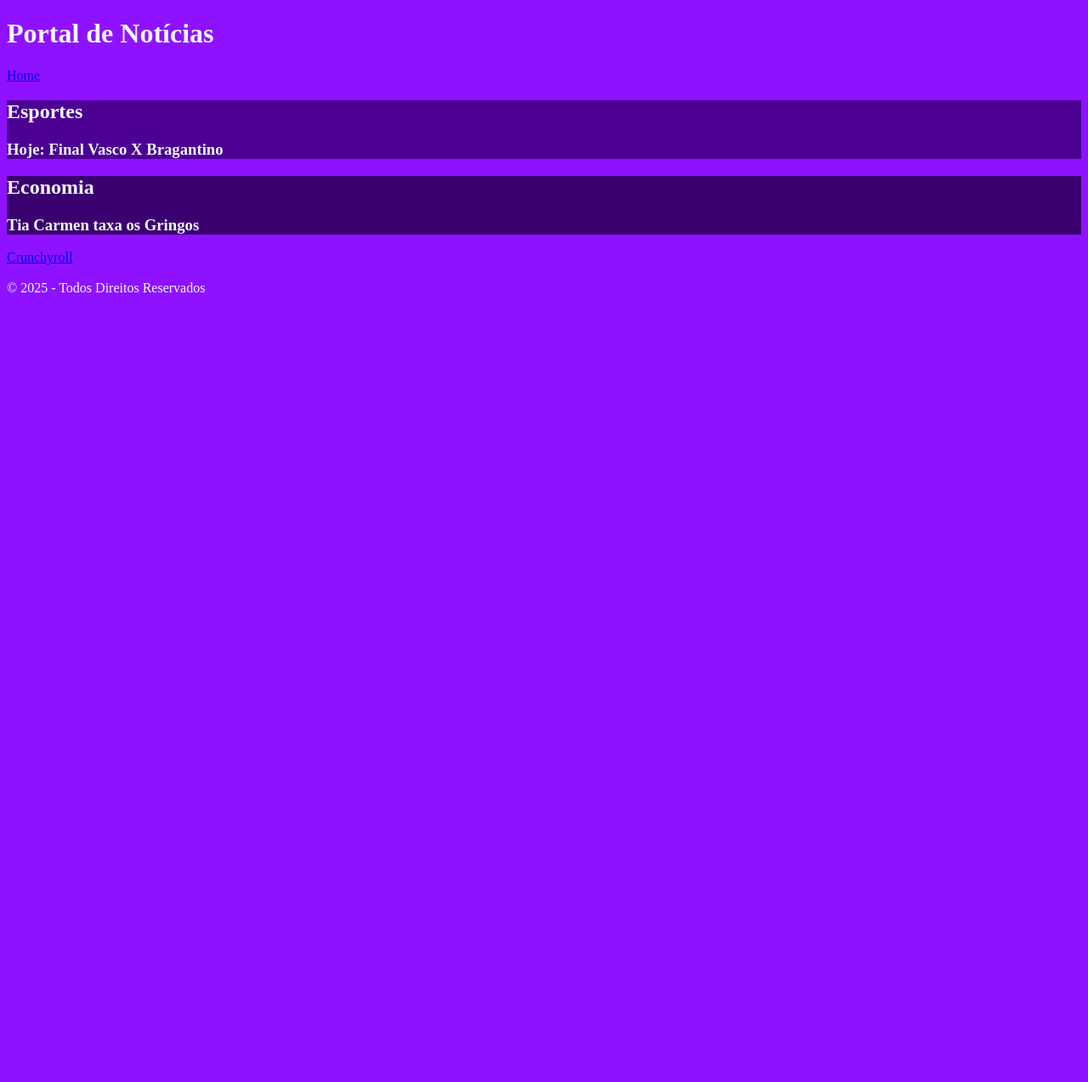
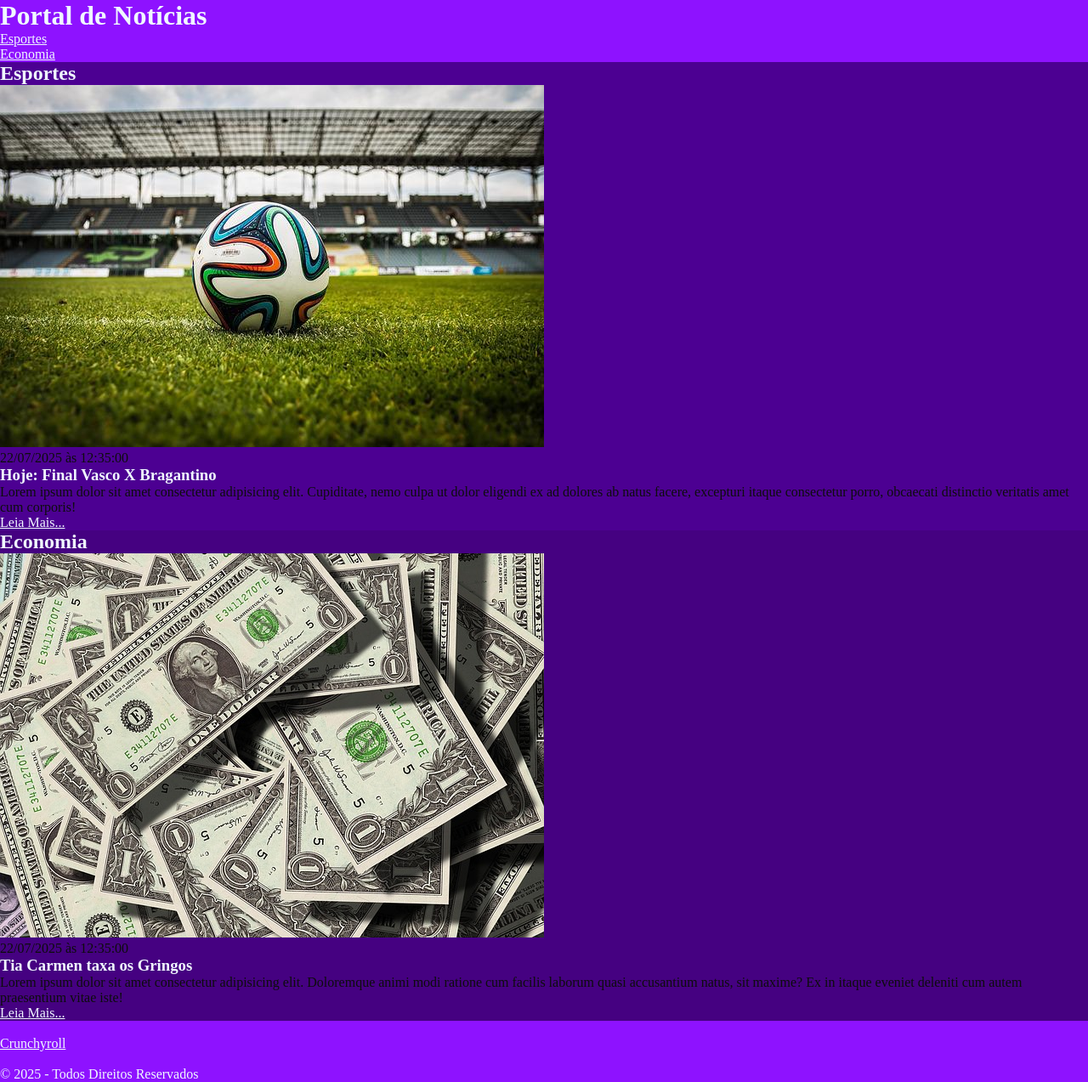
Before and after one commit to FelipeWF1024/102_Frontend, a plain HTML site: page PortalNoticia/index.html in a window 1280 px wide. Shown: the whole page at 85% size. Before the commit the page ends 800 px from the top, so only its background shows below. Drawn offline with Linux system fonts and the light colour scheme.

Commit message:
Atualizacao

```diff
--- a/PortalNoticia/index.html
+++ b/PortalNoticia/index.html
@@ -7,11 +7,19 @@
     <link rel="stylesheet" href="style.css">
 </head>
 <body>
-    <h1>Portal de Notícias</h1>
     <header>
-        <nav>
-            <a href="./index.html">Home</a>
-        </nav>
+        <div class="container"></div>
+        <h1>Portal de Notícias</h1>
+            <nav>
+                <ul>
+                    <li>
+                        <a href="#">Esportes</a>
+                    </li>
+                    <li>
+                        <a href="#">Economia</a>
+                    </li>
+                </ul>
+            </nav>
     </header>
     <main>
         <div>
@@ -19,7 +27,15 @@
                 <section id="sports">
                 <h2>Esportes</h2>
                 <article>
+                    <img src="./Imagens/futebol.jpg" alt="Bola em um gramado"> <br>
+                    <header>
+                        <time class="creation-date">22/07/2025 às 12:35:00</time>
+                    </header>
                     <h3>Hoje: Final Vasco X Bragantino</h3>
+                    <p>
+                        Lorem ipsum dolor sit amet consectetur adipisicing elit. Cupiditate, nemo culpa ut dolor eligendi ex ad dolores ab natus facere, excepturi itaque consectetur porro, obcaecati distinctio veritatis amet cum corporis!
+                    </p>
+                    <a href="#" title="Leia a notícia completa">Leia Mais...</a>
                 </article>
             </section>
 
@@ -27,12 +43,20 @@
                 <section id="economy">
                 <h2>Economia</h2>
                 <article>
+                    <img src="./Imagens/dolares.jpg" alt="Dolares jogados"> <br>
+                    <header>
+                        <time class="creation-date">22/07/2025 às 12:35:00</time>
+                    </header>
                     <h3>Tia Carmen taxa os Gringos</h3>
+                    <p>
+                        Lorem ipsum dolor sit amet consectetur adipisicing elit. Doloremque animi modi ratione cum facilis laborum quasi accusantium natus, sit maxime? Ex in itaque eveniet deleniti cum autem praesentium vitae iste!
+                    </p>
+                    <a href="#" title="Leia a notícia completa">Leia Mais...</a>
                 </article>
             </section>
         </div>
     </main>
-    <footer>
+    <footer> <br>
             <a href="https://crunchyroll.com">Crunchyroll</a> <br> <br>
             <footer id="copy">
             &copy; 2025 - Todos Direitos Reservados
--- a/PortalNoticia/style.css
+++ b/PortalNoticia/style.css
@@ -1,3 +1,10 @@
+*{
+    color:rgb(13, 13, 13);
+    box-sizing: border-box;
+    margin: 0;
+    padding: 0;
+}
+
 h1{
     color:aliceblue
 }
@@ -16,8 +23,22 @@ body{
     background-color: #4C0092
 }
 #economy{
-    background-color: #3B0070;
+    background-color: #450181;
 }
 #copy{
     color:aliceblue
 }
+a{
+    color:aliceblue
+}
+.creation-date{
+    color:rgb(13, 13, 13)
+}
+li{
+    color:aliceblue
+}
+.container{
+    color:aliceblue;
+    width: 1366px;
+    margin: 0 auto 0 auto;
+}
```
Also changed, not shown: PortalNoticia/Imagens/basquete.jpg (added), PortalNoticia/Imagens/dolares.jpg (added), PortalNoticia/Imagens/euro.jpg (added), PortalNoticia/Imagens/futebol-americano.jpg (added), PortalNoticia/Imagens/futebol.jpg (added), PortalNoticia/Imagens/petroleo.jpg (added).
